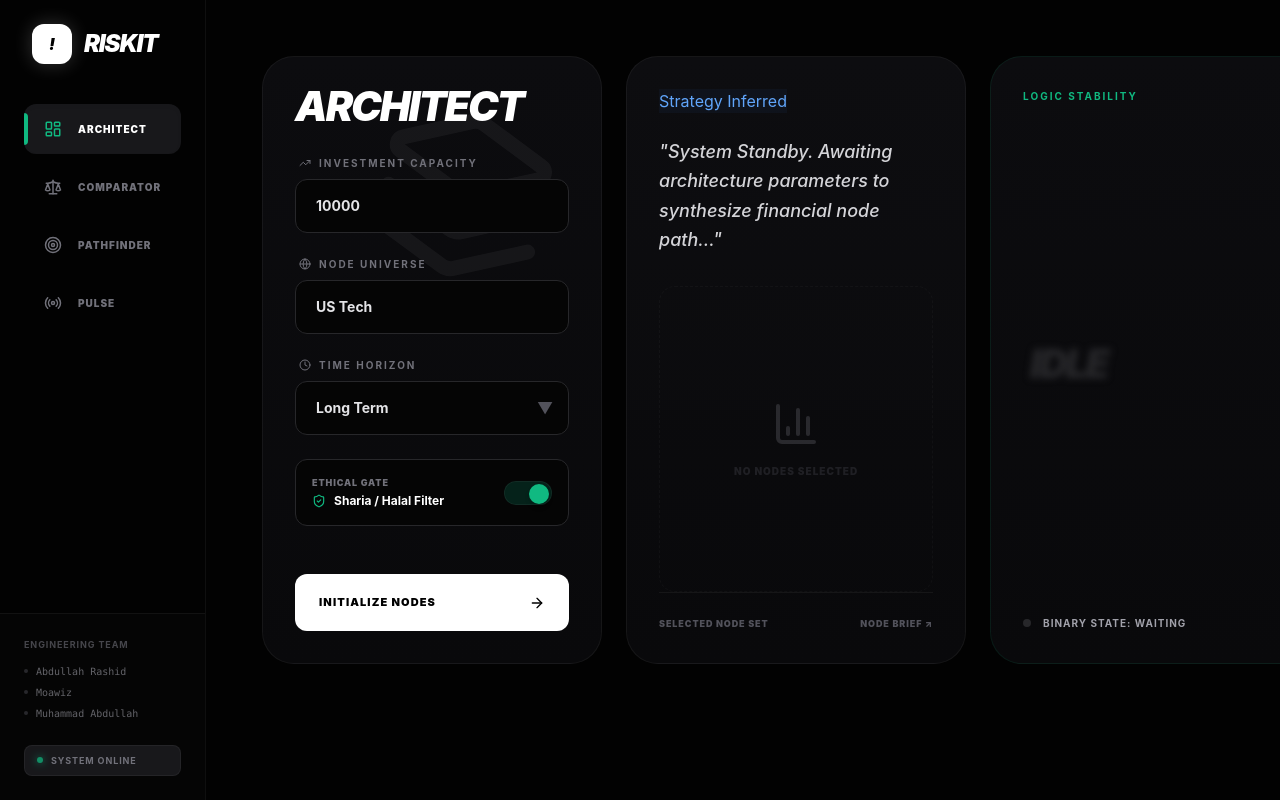
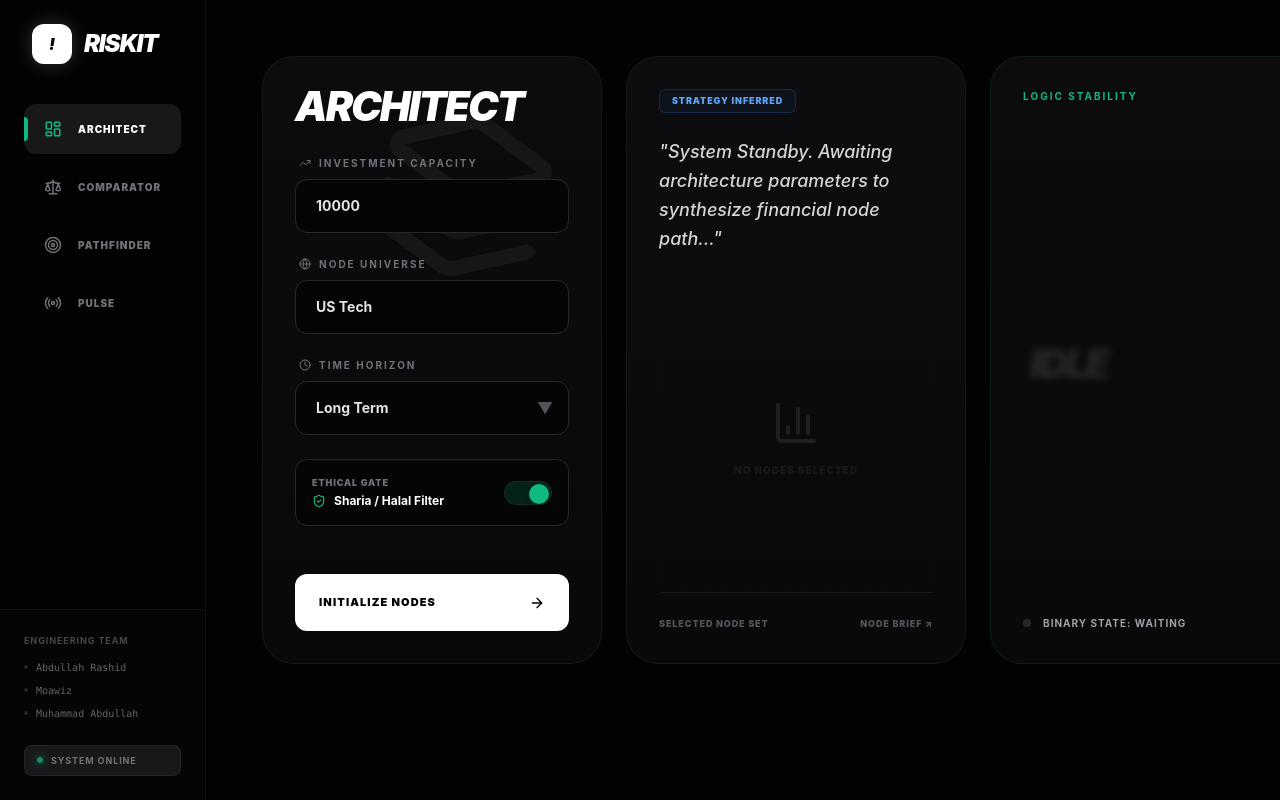
Before and after one commit to AbdullahRashid23/-RiskIT, a React (Vite) app: page / in a window 1280 px wide. Built offline with nearby package versions, Linux system fonts and the light colour scheme.

Commit message:
Update App.jsx

```diff
--- a/src/App.jsx
+++ b/src/App.jsx
@@ -3,25 +3,28 @@ import {
   LayoutDashboard, Scale, Target, Radio,
   Menu, X, ArrowRight, Layers, RefreshCw,
   Activity, Trophy, Search, Network, Zap,
-  ShieldCheck, TrendingUp, BarChart3, Clock, Globe
+  TrendingUp, ShieldCheck, Clock, Globe, BarChart3
 } from 'lucide-react';
 import './index.css';
 
-// --- SUB-COMPONENTS (For Clean Code) ---
+// --- SUB-COMPONENTS ---
 
+// 1. Dynamic Sparkline
 const Sparkline = ({ data }) => {
   const points = data.map((val, i) => `${(i / (data.length - 1)) * 100},${100 - val}`).join(" L ");
   return (
-    <div className="w-20 h-8 relative opacity-50 group-hover:opacity-100 transition-opacity">
+    <div className="w-20 h-8 opacity-60">
       <svg viewBox="0 0 100 100" className="w-full h-full overflow-visible">
         <path d={`M ${points}`} fill="none" stroke="#10b981" strokeWidth="3" strokeLinecap="round" strokeLinejoin="round" />
+        <circle cx="100" cy={100 - data[data.length - 1]} r="3" fill="#10b981" />
       </svg>
     </div>
   );
 };
 
+// 2. Node Row (List Item)
 const NodeRow = ({ ticker, name, trend }) => (
-  <div className="group flex items-center justify-between p-4 bg-[#0c0c0e] border border-zinc-800 rounded-xl hover:border-emerald-500/30 transition-all cursor-pointer">
+  <div className="flex items-center justify-between p-4 bg-[#0c0c0e] border border-zinc-800 rounded-xl hover:border-emerald-500/30 transition-all cursor-pointer group">
     <div className="flex items-center gap-4">
       <div className="w-10 h-10 rounded-lg bg-zinc-900 flex items-center justify-center font-black italic text-zinc-600 group-hover:text-emerald-500 group-hover:bg-emerald-500/10 transition-colors">
         {ticker[0]}
@@ -35,14 +38,15 @@ const NodeRow = ({ ticker, name, trend }) => (
   </div>
 );
 
-const NavLink = ({ icon: Icon, label, active, onClick }) => (
+// 3. Sidebar Tab
+const NavTab = ({ icon: Icon, label, active, onClick }) => (
   <button
     onClick={onClick}
     className={`w-full flex items-center gap-4 px-5 py-4 rounded-xl transition-all group relative overflow-hidden ${
-      active ? 'bg-zinc-900 text-white shadow-inner' : 'text-zinc-500 hover:text-zinc-300 hover:bg-zinc-900/40'
+      active ? 'bg-zinc-900 text-white' : 'text-zinc-500 hover:text-zinc-300 hover:bg-zinc-900/40'
     }`}
   >
-    {active && <div className="absolute left-0 top-1/2 -translate-y-1/2 h-8 w-1 bg-emerald-500 rounded-r-full" />}
+    {active && <div className="absolute left-0 top-1/2 -translate-y-1/2 h-6 w-1 bg-emerald-500 rounded-r-full" />}
     <Icon size={18} className={active ? "text-emerald-500" : "group-hover:scale-110 transition-transform"} />
     <span className="text-[10px] font-black uppercase tracking-widest">{label}</span>
   </button>
@@ -55,7 +59,7 @@ export default function App() {
   const [isSidebarOpen, setIsSidebarOpen] = useState(false);
   const [loading, setLoading] = useState(false);
 
-  // States
+  // Data States
   const [recInputs, setRecInputs] = useState({ amount: '10000', market: 'US Tech', horizon: 'Long Term', halal: true });
   const [compInputs, setCompInputs] = useState({ s1: '', s2: '' });
   const [anaInput, setAnaInput] = useState('');
@@ -64,16 +68,16 @@ export default function App() {
   const [comparison, setComparison] = useState(null);
   const [analysis, setAnalysis] = useState(null);
 
-  // --- LOGIC HANDLERS ---
+  // --- HANDLERS ---
   const handleArchitect = () => {
     setLoading(true);
     setTimeout(() => {
       setRecommendations({
         strategy: "Halal-Compliant US Tech Growth. Focuses on large-cap technology companies with strong competitive moats.",
         nodes: [
-          { ticker: 'MSFT', name: 'Microsoft Corp', trend: [30, 45, 40, 60, 55, 75, 80] },
-          { ticker: 'AVGO', name: 'Broadcom Inc', trend: [20, 25, 30, 45, 40, 60, 70] },
-          { ticker: 'ADBE', name: 'Adobe Systems', trend: [40, 35, 50, 45, 60, 65, 80] }
+          { ticker: 'MSFT', name: 'Microsoft Corp', trend: [30, 40, 35, 50, 60, 55, 70] },
+          { ticker: 'AVGO', name: 'Broadcom Inc', trend: [20, 25, 20, 40, 35, 60, 75] },
+          { ticker: 'ADBE', name: 'Adobe Systems', trend: [40, 35, 50, 45, 60, 70, 80] }
         ]
       });
       setLoading(false);
@@ -126,18 +130,18 @@ export default function App() {
           </div>
 
           <nav className="space-y-2">
-            <NavLink icon={LayoutDashboard} label="Architect" active={activeTab === 'architect'} onClick={() => {setActiveTab('architect'); setIsSidebarOpen(false)}} />
-            <NavLink icon={Scale} label="Comparator" active={activeTab === 'comparator'} onClick={() => {setActiveTab('comparator'); setIsSidebarOpen(false)}} />
-            <NavLink icon={Target} label="Pathfinder" active={activeTab === 'pathfinder'} onClick={() => {setActiveTab('pathfinder'); setIsSidebarOpen(false)}} />
-            <NavLink icon={Radio} label="Pulse" active={activeTab === 'pulse'} onClick={() => {setActiveTab('pulse'); setIsSidebarOpen(false)}} />
+            <NavTab icon={LayoutDashboard} label="Architect" active={activeTab === 'architect'} onClick={() => {setActiveTab('architect'); setIsSidebarOpen(false)}} />
+            <NavTab icon={Scale} label="Comparator" active={activeTab === 'comparator'} onClick={() => {setActiveTab('comparator'); setIsSidebarOpen(false)}} />
+            <NavTab icon={Target} label="Pathfinder" active={activeTab === 'pathfinder'} onClick={() => {setActiveTab('pathfinder'); setIsSidebarOpen(false)}} />
+            <NavTab icon={Radio} label="Pulse" active={activeTab === 'pulse'} onClick={() => {setActiveTab('pulse'); setIsSidebarOpen(false)}} />
           </nav>
         </div>
 
-        {/* --- ENGINEERING CREDITS --- */}
+        {/* --- ENGINEERING TEAM CREDITS --- */}
         <div className="mt-auto p-6 border-t border-white/5 bg-[#050505]">
           <div className="mb-6 opacity-60 hover:opacity-100 transition-opacity">
              <p className="text-[9px] font-bold text-zinc-500 uppercase tracking-widest mb-3">Engineering Team</p>
-             <div className="space-y-1.5 font-mono text-[10px] text-zinc-400">
+             <div className="space-y-2 font-mono text-[10px] text-zinc-400">
                <div className="flex items-center gap-2"><div className="w-1 h-1 bg-zinc-700 rounded-full"/> Abdullah Rashid</div>
                <div className="flex items-center gap-2"><div className="w-1 h-1 bg-zinc-700 rounded-full"/> Moawiz</div>
                <div className="flex items-center gap-2"><div className="w-1 h-1 bg-zinc-700 rounded-full"/> Muhammad Abdullah</div>
@@ -164,9 +168,9 @@ export default function App() {
 
         <div className="flex-1 overflow-y-auto custom-scroll p-4 md:p-8">
 
-          {/* =======================================================
+          {/* =================================================================
               1. ARCHITECT MODE
-             ======================================================= */}
+             ================================================================= */}
           {activeTab === 'architect' && (
             <div className="bento-grid animate-in fade-in slide-in-from-bottom-4 duration-700">
 
@@ -178,6 +182,7 @@ export default function App() {
                 <div className="space-y-6 relative z-10">
                   <div>
                     <label className="field-label flex items-center gap-2"><TrendingUp size={12}/> Investment Capacity</label>
+                    {/* FIXED: Dark Input */}
                     <input type="number" className="field-input" value={recInputs.amount} onChange={e => setRecInputs({...recInputs, amount: e.target.value})} />
                   </div>
                   <div>
@@ -222,7 +227,7 @@ export default function App() {
               {/* OUTPUT CARD */}
               <div className="glass-card bg-[#050505]/60">
                 <div className="flex justify-between items-start mb-6">
-                  <span className="badge-glass text-blue-400 border-blue-500/20 bg-blue-500/5">Strategy Inferred</span>
+                  <span className="badge text-blue-400 border-blue-500/20 bg-blue-500/5">Strategy Inferred</span>
                   {recommendations && <span className="text-[9px] font-mono text-emerald-500 uppercase animate-pulse">Live Feed</span>}
                 </div>
 
@@ -235,7 +240,7 @@ export default function App() {
                     {recommendations.nodes.map((node, i) => <NodeRow key={i} {...node} />)}
                   </div>
                 ) : (
-                  <div className="flex-1 flex flex-col items-center justify-center border border-dashed border-white/10 rounded-2xl opacity-30">
+                  <div className="flex-1 flex flex-col items-center justify-center border border-dashed border-white/5 rounded-2xl opacity-20">
                      <BarChart3 size={48} className="mb-4 text-zinc-500"/>
                      <p className="text-[10px] font-black uppercase tracking-widest text-zinc-600">No Nodes Selected</p>
                   </div>
@@ -255,6 +260,7 @@ export default function App() {
                  </div>
 
                  <div className="flex-1 flex items-center relative z-10">
+                    {/* FLUID TITLE - Never Overflows */}
                     <h2 className={`title-fluid w-full transition-all duration-700 ${recommendations ? 'text-transparent bg-clip-text bg-gradient-to-r from-emerald-400 to-emerald-600 scale-100' : 'text-zinc-800 scale-95 blur-sm'}`}>
                       {recommendations ? "RESILIENT" : "IDLE"}
                     </h2>
@@ -268,12 +274,12 @@ export default function App() {
             </div>
           )}
 
-          {/* =======================================================
+          {/* =================================================================
               2. COMPARATOR MODE
-             ======================================================= */}
+             ================================================================= */}
           {activeTab === 'comparator' && (
             <div className="bento-grid animate-in zoom-in-95 duration-500">
-               {/* Header Banner */}
+               {/* HEADER - Centered */}
                <div className="md:col-span-2 glass-card items-center text-center py-12 min-h-[250px] justify-center">
                   <h2 className="title-fluid mb-4 text-[4rem]">COMPARATOR</h2>
                   <p className="text-zinc-500 italic font-medium max-w-lg">
@@ -281,7 +287,7 @@ export default function App() {
                   </p>
                </div>
 
-               {/* Inputs */}
+               {/* INPUTS (Split View) */}
                <div className="md:col-span-2 grid grid-cols-1 md:grid-cols-2 gap-6">
                   <div className="glass-card py-10">
                      <label className="field-label text-center w-full">Node Alpha</label>
@@ -304,6 +310,7 @@ export default function App() {
                </div>
 
                <div className="md:col-span-2">
+                 {/* FIXED: Button is not a massive banner anymore */}
                  <button onClick={handleComparator} disabled={loading} className="btn-primary justify-center py-6 text-sm">
                    {loading ? 'Auditing Nodes...' : 'Resolve Logic Conflict'}
                  </button>
@@ -319,7 +326,7 @@ export default function App() {
                             <Trophy size={20} className="text-yellow-600"/>
                             <span className="text-[10px] font-black uppercase tracking-widest text-zinc-900">Dominant Node</span>
                          </div>
-                         <h2 className="text-[6rem] md:text-[8rem] leading-[0.8] font-black italic uppercase tracking-tighter mb-6 text-black">
+                         <h2 className="title-fluid text-black mb-6">
                            {comparison.winner}
                          </h2>
                          <div className="inline-block px-4 py-2 bg-black/5 border border-black/10 rounded-lg">
@@ -357,11 +364,12 @@ export default function App() {
             </div>
           )}
 
-          {/* =======================================================
+          {/* =================================================================
               3. PATHFINDER MODE
-             ======================================================= */}
+             ================================================================= */}
           {activeTab === 'pathfinder' && (
             <div className="bento-grid animate-in fade-in slide-in-from-right-8 duration-500">
+               {/* SEARCH BAR - Fixed Button Size */}
                <div className="md:col-span-2 glass-card min-h-0 flex-row items-center gap-6 p-6 border-emerald-500/20 shadow-[0_0_30px_-10px_rgba(16,185,129,0.15)]">
                   <Search className="text-zinc-500 ml-2" size={24} />
                   <input
@@ -410,15 +418,15 @@ export default function App() {
                ) : (
                  <div className="md:col-span-2 h-[400px] flex flex-col items-center justify-center opacity-30 border border-dashed border-zinc-700 rounded-[2rem]">
                     <Target size={64} className="mb-4 text-zinc-600" />
-                    <p className="title-fluid text-[3rem] text-zinc-700">Awaiting Vector</p>
+                    <p className="title-fluid text-zinc-700">Awaiting Vector</p>
                  </div>
                )}
             </div>
           )}
 
-          {/* =======================================================
+          {/* =================================================================
               4. PULSE MODE
-             ======================================================= */}
+             ================================================================= */}
           {activeTab === 'pulse' && (
              <div className="max-w-4xl mx-auto p-4 space-y-4 animate-in fade-in">
                 <h2 className="title-fluid text-center mb-10 text-[4rem]">LOGIC PULSE</h2>
@@ -431,7 +439,7 @@ export default function App() {
                             <p className="field-label mt-1 text-zinc-500">Impact: Moderate // Sector: Tech</p>
                          </div>
                       </div>
-                      <div className="badge-glass bg-emerald-500/10 text-emerald-500 border-emerald-500/20">Stable</div>
+                      <div className="badge bg-emerald-500/10 text-emerald-500 border-emerald-500/20">Stable</div>
                    </div>
                 ))}
              </div>
```
